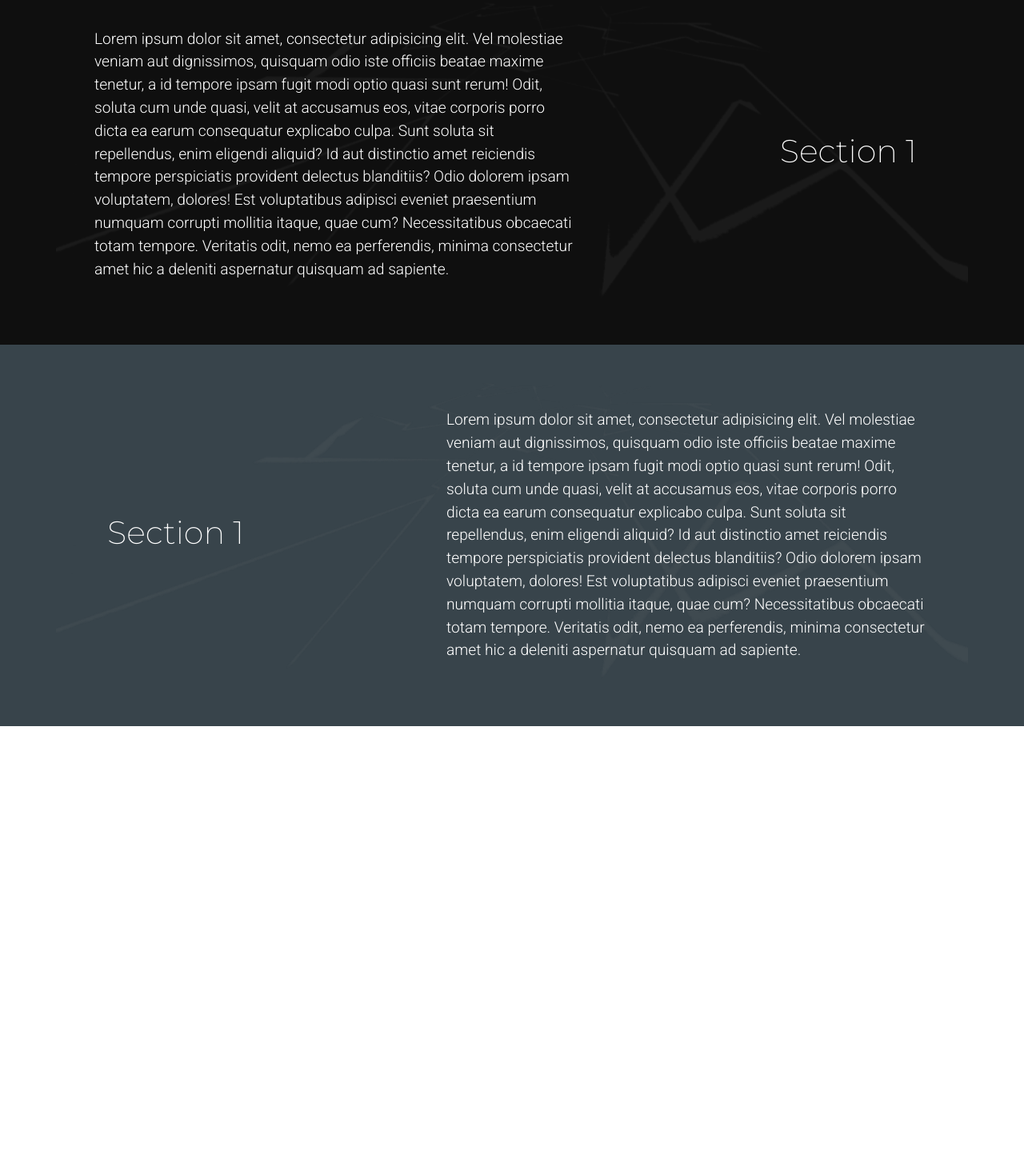
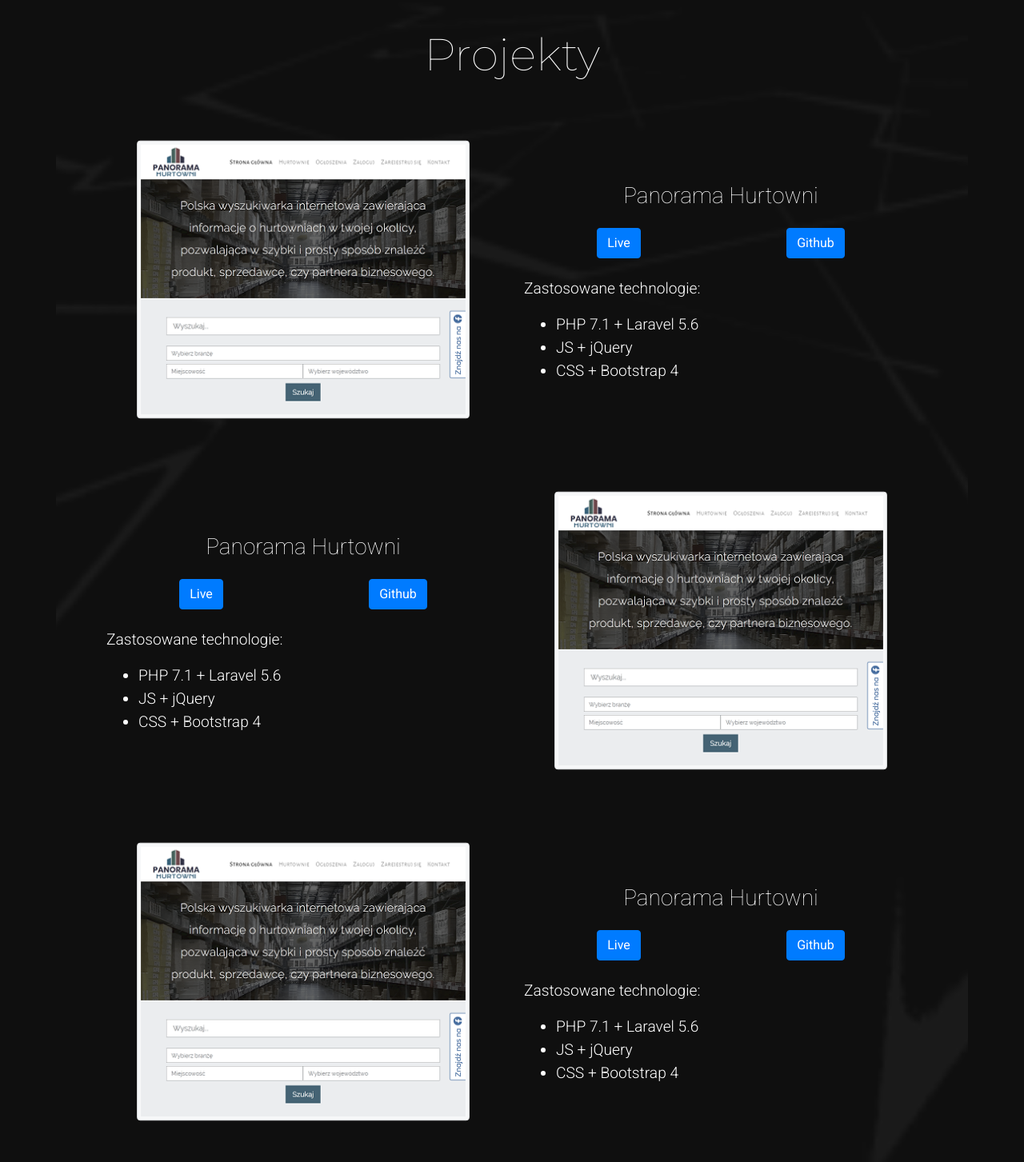
Before and after one commit to MichalSacharczuk/portfolio_php_dev, a plain HTML site: page index.html in a window 1280 px wide. Shown: the part 1207-2660 px from the top of the page at 80% size. Before the commit the page ends 2115 px from the top, so only its background shows below. Drawn offline with nearby package versions, Linux system fonts and the light colour scheme.

Commit message:
stylizacja projects; projekt ph + img; h1 h2 h3 lighter;

```diff
--- a/css/bootstrap_overwrite_classes.scss
+++ b/css/bootstrap_overwrite_classes.scss
@@ -1,7 +1,4 @@
 @import "mixins";
-
-// $standard-transition-speed-and-timing: 350ms ease;
-// $secondary: #0f0f0f;
 
 
 a{
@@ -17,9 +14,9 @@ button.disabled, button:disabled{
 	pointer-events: none;
 }
 
-// h1, h2, h3, .h1, .h2, .h3 {
-// 	font-weight: lighter;
-// }
+h1, h2, h3, .h1, .h2, .h3 {
+	font-weight: lighter;
+}
 
 // .btn:focus, .btn.focus, button:focus, button.focus
 button, .btn {
--- a/css/main.scss
+++ b/css/main.scss
@@ -11,6 +11,7 @@ body{
 	font-size: 1.2rem;
 	font-weight: 300;
 }
+
 
 .bg-img{
 	position: absolute;
@@ -70,7 +71,7 @@ body{
 .my-navbar{
 	position: fixed;
 	top: 0;
-	background-color: $secondary;
+	background-color: $color1;
 	width: 100%;
 	height: $navbar-height;
 	z-index: 2;
@@ -121,6 +122,33 @@ body{
 	}
 }
 
+.project{
+
+	margin-bottom: 4rem;
+
+	&:nth-of-type(2n) .project-img-div{
+		@include media-md{
+			order: 2;
+		}
+	}
+
+	img{
+		margin-bottom: 1.5rem;
+		transition: $standard-transition;
+		filter: saturate(0.4);
+		transform: scale(.99);
+
+		&:hover{
+			filter: saturate(1);
+			transform: scale(1);
+		}
+	}
+
+	h3{
+		text-align: center;
+	}
+}
+
 .section{
 
 	padding: 3rem 0;
@@ -142,6 +170,11 @@ body{
 	h1{
 		font-weight: 200;
 		font-family: $family-header;
+
+		@include media-xl{
+			font-weight: 100;
+			font-size: 3.5rem;
+		}
 	}
 
 	h1, article{
@@ -151,7 +184,7 @@ body{
 		justify-content: center;
 	}
 
-	article{
+	article.col{
 		max-width: 700px;
 		@include media-max-md {
 			padding-left: 2rem;
--- a/css/variables.scss
+++ b/css/variables.scss
@@ -1,5 +1,5 @@
 $standard-transition-speed-and-timing: 350ms ease;
-$secondary: #0f0f0f;
+$standard-transition: all 0.25s ease;
 
 // fonts:
 $family-header: 'Montserrat', sans-serif;
--- a/index.html
+++ b/index.html
@@ -119,13 +119,80 @@
 
 	<section id="projects" class="section">
 		<div class="container section-bg">
-			<div class="row justify-content-between">
-				<h1 class="col-12 col-md-auto">Section 1</h1>
+			<h1>Projekty</h1>
 
-				<article class="col pr-2 pl-5 pr-lg-5">
-					Lorem ipsum dolor sit amet, consectetur adipisicing elit. Vel molestiae veniam aut dignissimos, quisquam odio iste officiis beatae maxime tenetur, a id tempore ipsam fugit modi optio quasi sunt rerum! Odit, soluta cum unde quasi, velit at accusamus eos, vitae corporis porro dicta ea earum consequatur explicabo culpa. Sunt soluta sit repellendus, enim eligendi aliquid? Id aut distinctio amet reiciendis tempore perspiciatis provident delectus blanditiis? Odio dolorem ipsam voluptatem, dolores! Est voluptatibus adipisci eveniet praesentium numquam corrupti mollitia itaque, quae cum? Necessitatibus obcaecati totam tempore. Veritatis odit, nemo ea perferendis, minima consectetur amet hic a deleniti aspernatur quisquam ad sapiente.
-				</article>
-			</div>
+			<article class="pr-2 pl-5 px-sm-5">
+				<div class="w-100">
+					<div class="project row">
+						<div class="project-img-div col-12 col-md d-flex justify-content-center">
+							<a href="#">
+								<img src="img/ph.png" class="img-fluid thumbnail" alt="proj1">
+							</a>
+						</div>
+						<div class="col d-flex align-items-center">
+							<div class="w-100">
+								<h3 class="mb-3 mb-md-4">Panorama Hurtowni</h3>
+								<div class="d-flex justify-content-around mb-3 mb-md-4">
+									<a href="#" class="btn btn-primary mx-2">Live</a>
+									<a href="#" class="btn btn-primary mx-2">Github</a>
+								</div>
+								<p>Zastosowane technologie:</p>
+								<ul>
+									<li>PHP 7.1 + Laravel 5.6</li>
+									<li>JS + jQuery</li>
+									<li>CSS + Bootstrap 4</li>
+								</ul>
+							</div>
+						</div>
+					</div>
+
+					<div class="project row">
+						<div class="project-img-div col-12 col-md d-flex justify-content-center">
+							<a href="#">
+								<img src="img/ph.png" class="img-fluid thumbnail" alt="proj1">
+							</a>
+						</div>
+						<div class="col d-flex align-items-center">
+							<div class="w-100">
+								<h3 class="mb-3 mb-md-4">Panorama Hurtowni</h3>
+								<div class="d-flex justify-content-around mb-3 mb-md-4">
+									<a href="#" class="btn btn-primary mx-2">Live</a>
+									<a href="#" class="btn btn-primary mx-2">Github</a>
+								</div>
+								<p>Zastosowane technologie:</p>
+								<ul>
+									<li>PHP 7.1 + Laravel 5.6</li>
+									<li>JS + jQuery</li>
+									<li>CSS + Bootstrap 4</li>
+								</ul>
+							</div>
+						</div>
+					</div>
+
+					<div class="project row">
+						<div class="project-img-div col-12 col-md d-flex justify-content-center">
+							<a href="#">
+								<img src="img/ph.png" class="img-fluid thumbnail" alt="proj1">
+							</a>
+						</div>
+						<div class="col d-flex align-items-center">
+							<div class="w-100">
+								<h3 class="mb-3 mb-md-4">Panorama Hurtowni</h3>
+								<div class="d-flex justify-content-around mb-3 mb-md-4">
+									<a href="#" class="btn btn-primary mx-2">Live</a>
+									<a href="#" class="btn btn-primary mx-2">Github</a>
+								</div>
+								<p>Zastosowane technologie:</p>
+								<ul>
+									<li>PHP 7.1 + Laravel 5.6</li>
+									<li>JS + jQuery</li>
+									<li>CSS + Bootstrap 4</li>
+								</ul>
+							</div>
+						</div>
+					</div>
+				</div>
+			</article>
 		</div>
 	</section>
 
```
Also changed, not shown: css/bootstrap_overwrite_classes.css, css/main.css, img/ph.png (added), 1 other file.
